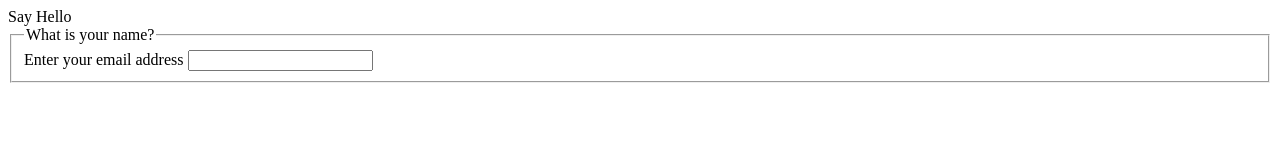
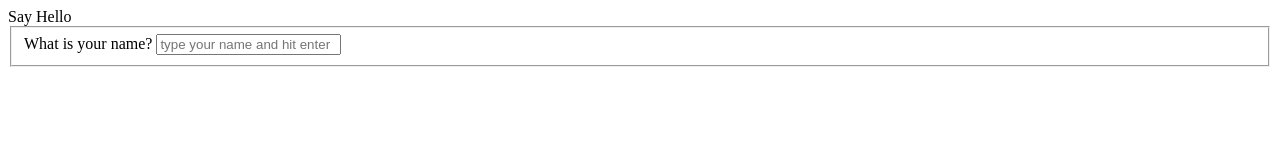
Before and after one commit to Rangermyke/say-hello, a plain HTML site: page index.html in a window 1280 px wide. Drawn offline with Linux system fonts and the light colour scheme.

Commit message:
create markup

```diff
--- a/index.html
+++ b/index.html
@@ -14,9 +14,8 @@
     <main>
       <form>
         <fieldset>
-          <legend>What is your name?</legend>
-          <label class="hidden" for="email">Enter your email address</label>
-          <input type="email" id="email">
+          <label for="name">What is your name?</label>
+          <input type="name" placeholder="type your name and hit enter" id="name">
         </fieldset>
       </form>
     </main>
```
